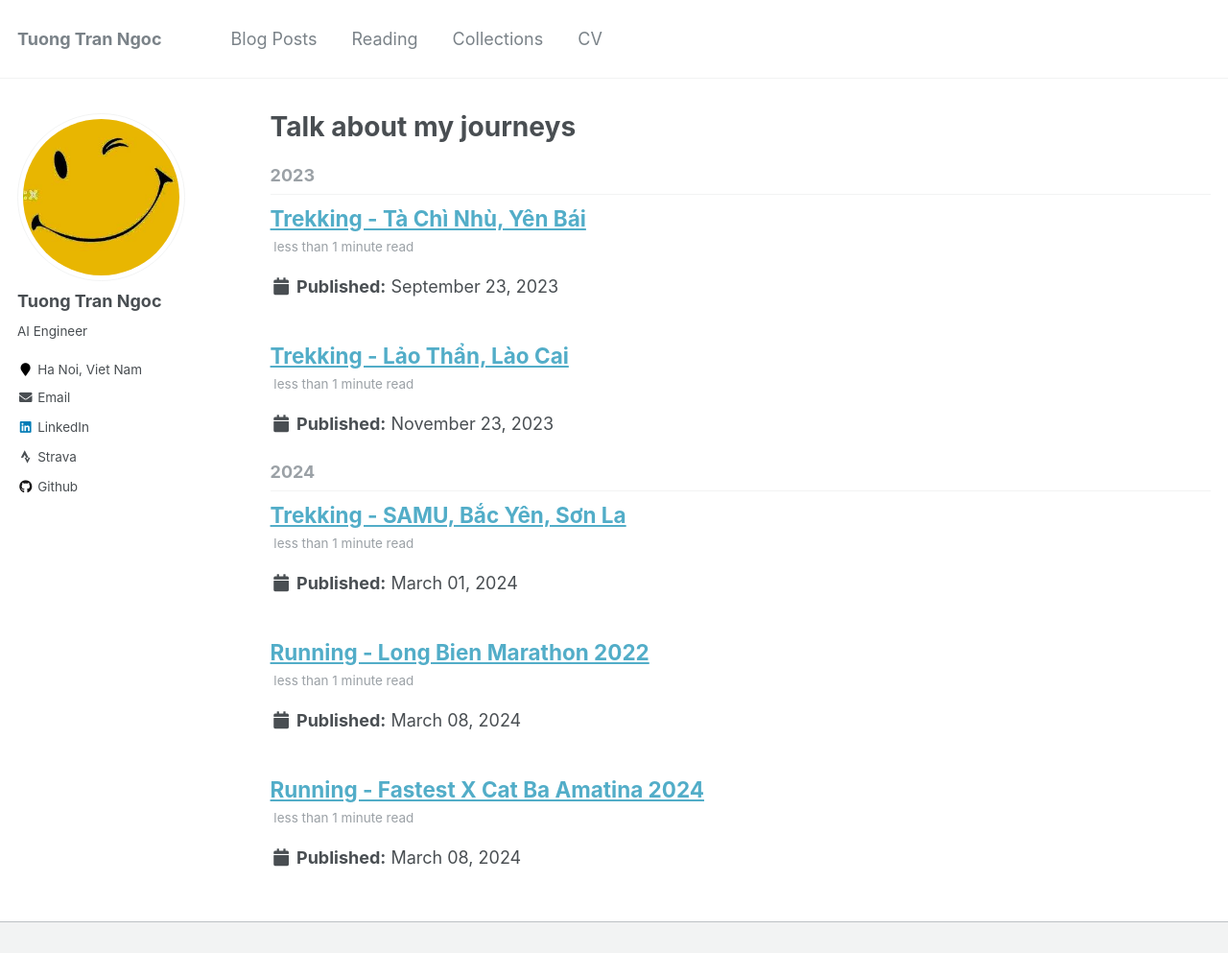
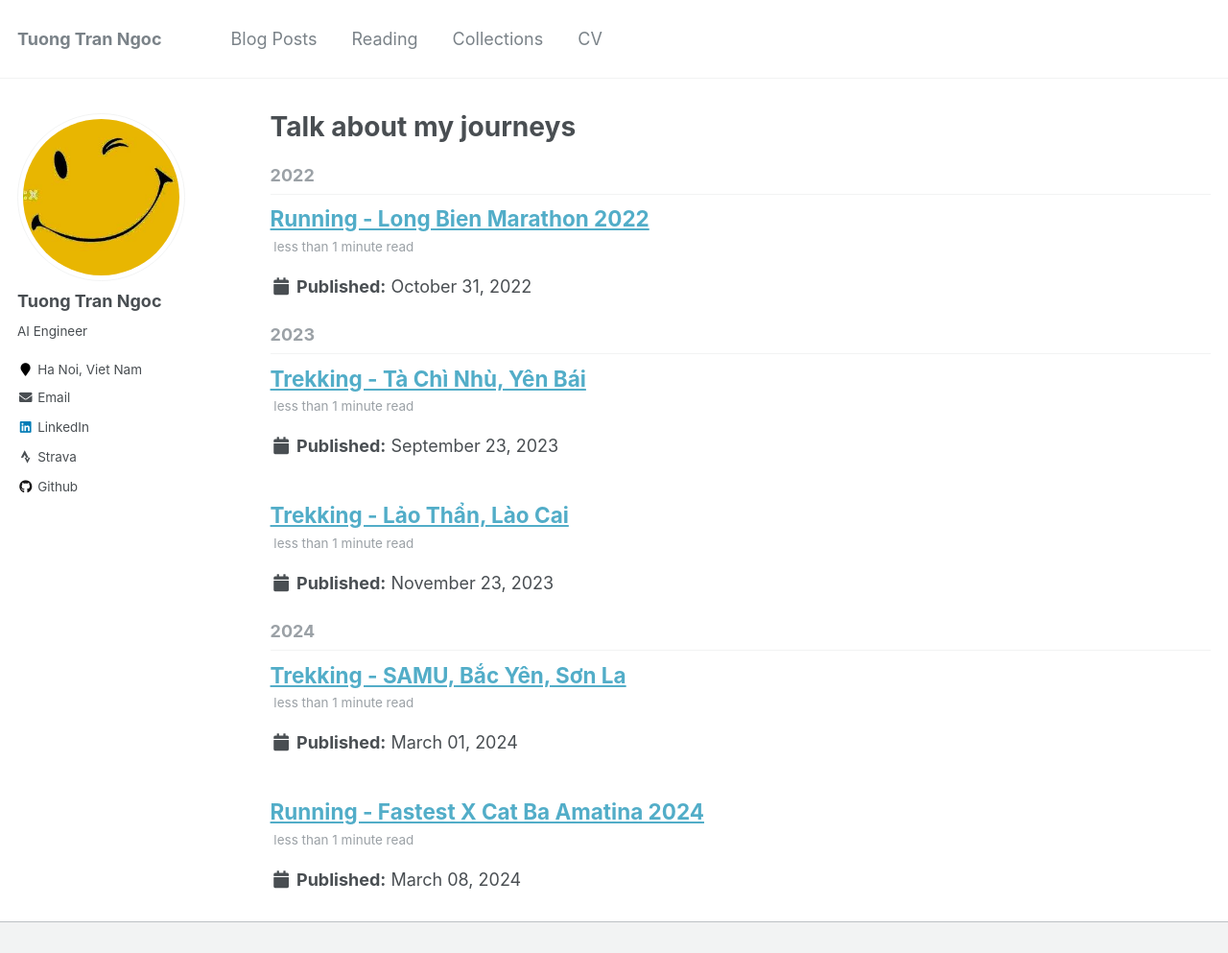
Before and after one commit to tuongtranngoc/tuongtranngoc.github.io, a Jekyll site: the page built from _pages/collections.html, in a window 1280 px wide and 1152 px high, cut to the strip 0-993 px from the top of the window. Shown: the whole strip at 96% size. Built offline with Jekyll 4.4.1, drawn with Linux system fonts in a browser that asks for light colours.

Commit message:
update: collections/lbMarathon2033

```diff
--- a/_collections/2022-10-31-running-long-bien-marathon.md
+++ b/_collections/2022-10-31-running-long-bien-marathon.md
@@ -3,7 +3,7 @@ title: 'Running - Long Bien Marathon 2022'
 colllection: reading
 type: "collections"
 venue: "Mùa thu, Hà Nội"
-date: 2024-03-08
+date: 2022-10-31
 permalink: /collections/2022-10-31-running-long-bien/
 tags:
   - Travel
```
